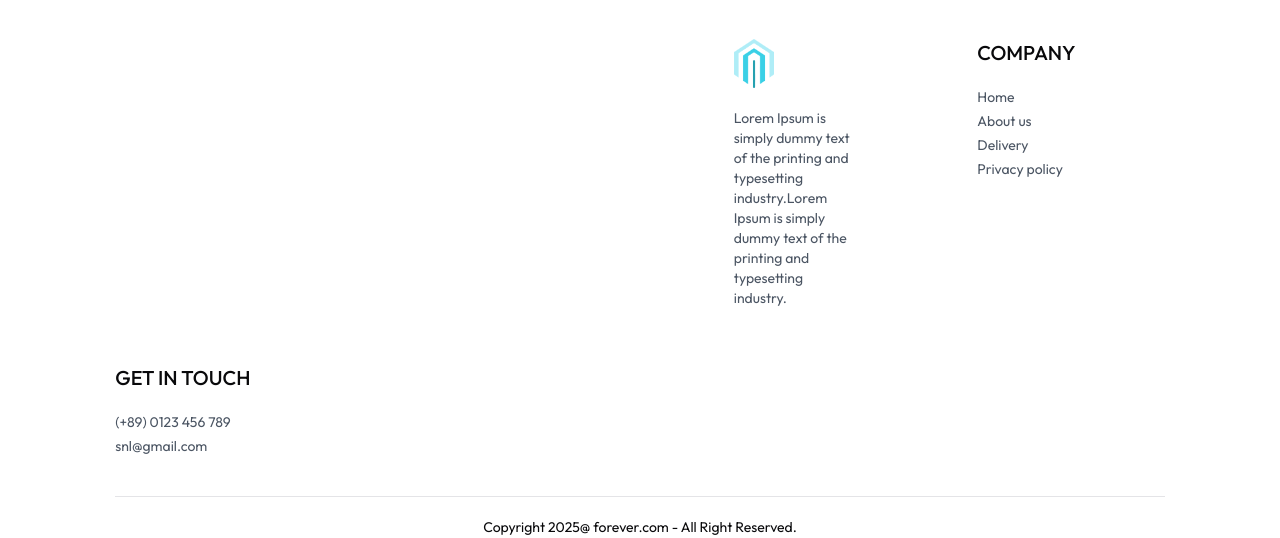
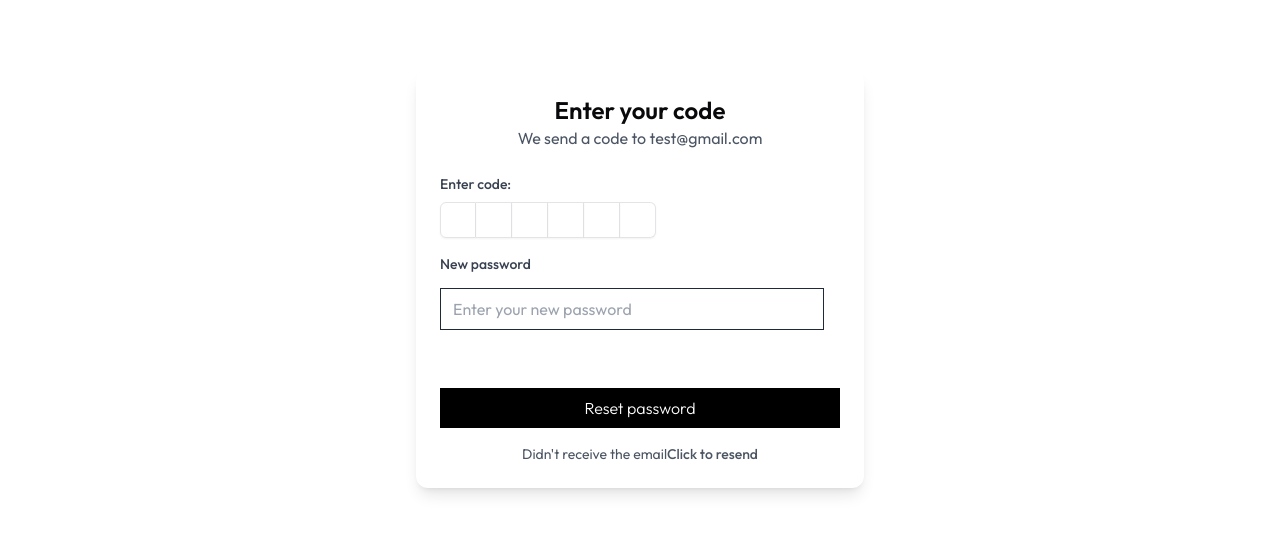
Before and after one commit to SanqDuonq/E-commerce-fe, a React (Vite) app: page /reset-password in a window 1280 px wide. Shown: the part 211-749 px from the top of the page. Built offline with nearby package versions, Linux system fonts and the light colour scheme; no server answers; a web font is replaced by a local one.

Commit message:
fix: Reset Password

```diff
--- a/src/App.tsx
+++ b/src/App.tsx
@@ -56,6 +56,7 @@ function App() {
             <Route path="profile" element={<Profile />} />
             <Route path="rugs" element={<Rugs />} />
             <Route path="order-list" element={<ListOrder />} />
+            <Route path="reset-password" element={<ResetPassword />} />
           </Routes>
           <Footer />
         </QueryClientProvider>
--- a/src/pages/auth/forgot-password.tsx
+++ b/src/pages/auth/forgot-password.tsx
@@ -15,13 +15,13 @@ const ForgotPassword = () => {
   console.log(forgot);
   const mutation = useMutation({
     mutationKey: ["forgot-password"],
-    mutationFn: () => forgotPasswordAPI(forgot),
+    mutationFn: () => forgotPasswordAPI({ email: forgot.email }),
     onSuccess: () => {
       toast({
         title: "OTP sent email",
         description: `Hi ${forgot.email}, we have sent you an email.`,
       });
-      navigate("/reset-password");
+      navigate("/reset-password", { state: { email: forgot.email } });
     },
   });
 
@@ -46,11 +46,12 @@ const ForgotPassword = () => {
             <ButtonComponent
               name="Reset password"
               isLoading={mutation.isPending}
+              onClick={() => mutation.mutate()}
             />
           </div>
           <div className="flex flex-row justify-center items-center">
             <img className=" w-5 " src={assets.dropdown_icon} alt="" />
-            <Link to="/" className="">
+            <Link to="/login" className="">
               Back to log in
             </Link>
           </div>
--- a/src/pages/auth/reset-password.tsx
+++ b/src/pages/auth/reset-password.tsx
@@ -1,107 +1,113 @@
-// import { useState } from "react";
-// import {
-//   InputOTP,
-//   InputOTPGroup,
-//   InputOTPSlot,
-// } from "@/components/ui/input-otp";
-// import { Link, useNavigate } from "react-router-dom";
-// import InputComponent from "@/components/input";
-// import ButtonComponent from "@/components/button";
-// import { useMutation } from "@tanstack/react-query";
-// import { toast } from "react-toastify";
-// import { useToast } from "@/hooks/use-toast";
+import { useState } from "react";
+import {
+  InputOTP,
+  InputOTPGroup,
+  InputOTPSlot,
+} from "@/components/ui/input-otp";
+import { Link, useNavigate } from "react-router-dom";
+import InputComponent from "@/components/input";
+import ButtonComponent from "@/components/button";
+import { useMutation } from "@tanstack/react-query";
+import { useToast } from "@/hooks/use-toast";
 // import { title } from "process";
 // import { set } from "mongoose";
-// const ResetPassword = () => {
-//   const [value, setValue] = useState("");
-//   const { toast } = useToast();
-//   const navigate = useNavigate();
-//   const [reset, setReset] = useState({
-//     OPT: "",
-//     newPassword: "",
-//   });
-//   console.log(reset);
-//   const mutation = useMutation({
-//     mutationKey: ["reset-password"],
-//     mutationFn: () =>
-//       resetPasswordAPI({ OPT: reset.OPT, newPassword: reset.newPassword }),
-//     onSuccess: () => {
-//       toast({
-//         title: "Reset password success",
-//         description: "Your password has been reset",
-//       });
-//       navigate("/login");
-//     },
-//   });
-//   return (
-//     <div className="flex flex-col items-center justify-center min-h-screen px-3">
-//       <div className="bg-white shadow-lg rounded-xl p-6 max-w-md w-full">
-//         <h2 className="text-2xl font-semibold text-center">Enter your code</h2>
-//         <p className="text-gray-600 text-center mb-6">
-//           We send a code to test@gmail.com
-//         </p>
-//         <div className="space-y-4 ">
-//           {/* Ma OTP */}
-//           <div>
-//             <label className="block text-sm font-medium text-gray-700 mb-2">
-//               Enter code:
-//             </label>
-//             <InputOTP
-//               maxLength={6}
-//               value={reset.OPT}
-//               onChange={(value) => setReset({ ...reset, OPT: value })}
-//             >
-//               <InputOTPGroup>
-//                 <InputOTPSlot index={0} />
-//                 <InputOTPSlot index={1} />
-//                 <InputOTPSlot index={2} />
-//                 <InputOTPSlot index={3} />
-//                 <InputOTPSlot index={4} />
-//                 <InputOTPSlot index={5} />
-//               </InputOTPGroup>
-//             </InputOTP>
-//           </div>
-//           {/* Mat khau moi */}
-//           <div>
-//             <p className="block text-sm font-medium text-gray-700 mb-2">
-//               New password
-//             </p>
-//             <InputComponent
-//               placeholder="Enter your new password"
-//               type="password"
-//               value={value}
-//               onChange={(e) => setValue(e.target.value)}
-//             />
-//           </div>
-//           {/* Xac nhan mat khau */}
-//           <div>
-//             <p className="block text-sm font-medium text-gray-700 mb-2">
-//               Confirm password
-//             </p>
-//             <InputComponent
-//               placeholder="Confirm your password"
-//               type="password"
-//               value={value}
-//               onChange={(e) => setValue(e.target.value)}
-//             />
-//             {/* Nut xac nhan */}
-//             <ButtonComponent
-//               name="Reset password"
-//               isLoading={mutation.isPending}
-//             />
-//           </div>
-//           <div className="text-center mt-4 text-sm">
-//             <p className="text-gray-600">
-//               Didn't receive the email{""}
-//               <Link to="/" className="ext-blue-600 font-medium hover:underline">
-//                 Click to resend
-//               </Link>
-//             </p>
-//           </div>
-//         </div>
-//       </div>
-//     </div>
-//   );
-// };
+import { resetPasswordAPI } from "@/api/auth.api";
+const ResetPassword = () => {
+  // const [value, setValue] = useState("");
+  const { toast } = useToast();
+  const navigate = useNavigate();
+  const [reset, setReset] = useState({
+    OTP: "",
+    newPassword: "",
+  });
+  console.log(reset);
+  const mutation = useMutation({
+    mutationKey: ["reset-password"],
+    mutationFn: () =>
+      resetPasswordAPI({
+        OTP: reset.OTP,
+        newPassword: reset.newPassword,
+      }),
+    onSuccess: () => {
+      toast({
+        title: "Reset password success",
+        description: "Your password has been reset",
+      });
+      navigate("/login");
+    },
+  });
+  return (
+    <div className="flex flex-col items-center justify-center min-h-screen px-3">
+      <div className="bg-white shadow-lg rounded-xl p-6 max-w-md w-full">
+        <h2 className="text-2xl font-semibold text-center">Enter your code</h2>
+        <p className="text-gray-600 text-center mb-6">
+          We send a code to test@gmail.com
+        </p>
+        <div className="space-y-4 ">
+          {/* Ma OTP */}
+          <div>
+            <label className="block text-sm font-medium text-gray-700 mb-2">
+              Enter code:
+            </label>
+            <InputOTP
+              maxLength={6}
+              value={reset.OTP}
+              onChange={(value) => setReset({ ...reset, OTP: value })}
+            >
+              <InputOTPGroup>
+                <InputOTPSlot index={0} />
+                <InputOTPSlot index={1} />
+                <InputOTPSlot index={2} />
+                <InputOTPSlot index={3} />
+                <InputOTPSlot index={4} />
+                <InputOTPSlot index={5} />
+              </InputOTPGroup>
+            </InputOTP>
+          </div>
+          {/* Mat khau moi */}
+          <div>
+            <p className="block text-sm font-medium text-gray-700 mb-2">
+              New password
+            </p>
+            <InputComponent
+              placeholder="Enter your new password"
+              type="password"
+              value={reset.newPassword}
+              onChange={(e) =>
+                setReset({ ...reset, newPassword: e.target.value })
+              }
+            />
+          </div>
+          {/* Xac nhan mat khau */}
+          <div>
+            {/* <p className="block text-sm font-medium text-gray-700 mb-2">
+              Confirm password
+            </p>
+            <InputComponent
+              placeholder="Confirm your password"
+              type="password"
+              value={value}
+              onChange={(e) => setValue(e.target.value)}
+            /> */}
+            {/* Nut xac nhan */}
+            <ButtonComponent
+              name="Reset password"
+              isLoading={mutation.isPending}
+              onClick={() => mutation.mutate()}
+            />
+          </div>
+          <div className="text-center mt-4 text-sm">
+            <p className="text-gray-600">
+              Didn't receive the email{""}
+              <Link to="/" className="ext-blue-600 font-medium hover:underline">
+                Click to resend
+              </Link>
+            </p>
+          </div>
+        </div>
+      </div>
+    </div>
+  );
+};
 
-// export default ResetPassword;
+export default ResetPassword;
```
